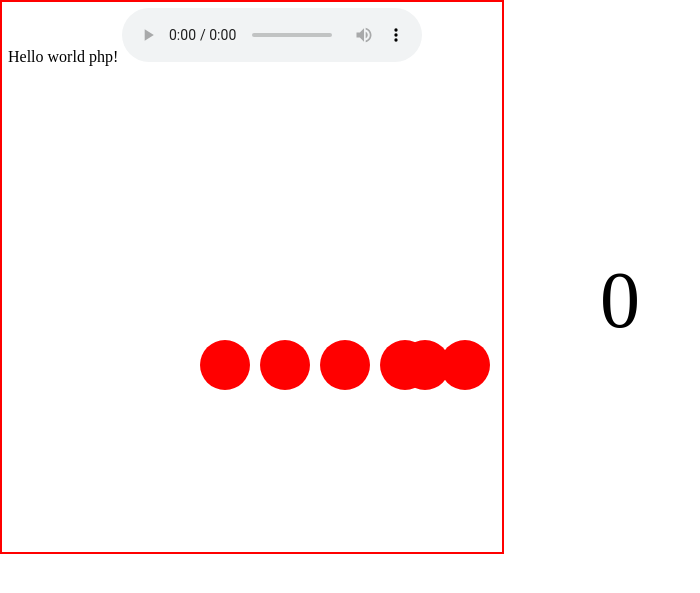
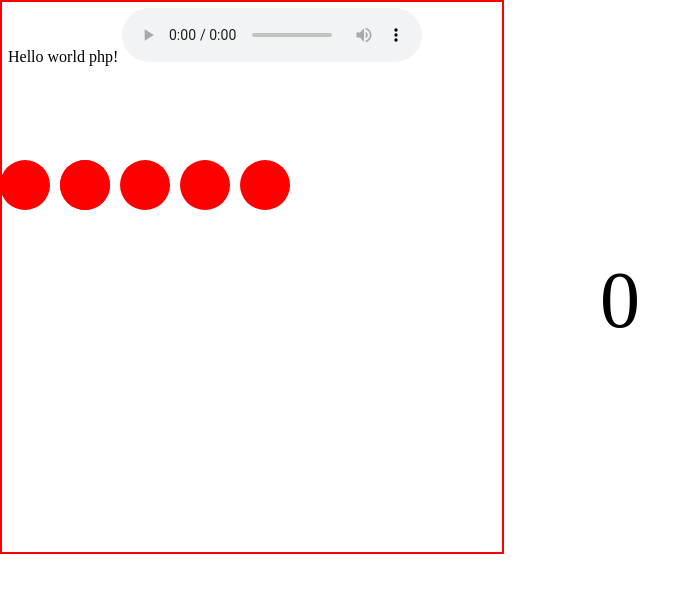
Before and after one commit to alissonrangel/mod07revisao, a PHP site: page / in a window 1280 px wide. Shown: the top 593 px of the page, without its empty margins (0-700 px from the left). Run offline with PHP 8.4, Linux system fonts and the light colour scheme.

Commit message:
versão beta terminada

```diff
--- a/index.php
+++ b/index.php
@@ -16,7 +16,7 @@
             var placar;
             var indo;
             var indop2;
-            //var bolas;
+            var bolas;
 
             function carregar(){
 
@@ -24,8 +24,10 @@
                 posicoes = [0, 60, 120, 180, 240, 300];
                 indo = [true,true,true,true,true, true];
                 indop2 = [true,true,true,true,true, true];
-
-               for ( var i = 0 ; i<6 ;i++){
+                var bola = document.getElementById("bola0");
+                bolas = [bola, bola, bola, bola, bola, bola];
+                for ( var i = 0 ; i<6 ;i++){
+                    bolas[i] = document.getElementById("bola" + i);
                     addBola(i);
                     console.log("bola " + i + " adicionada");
                 }
@@ -34,31 +36,32 @@
             }
 
             function addBola(index){
-                var bola = document.createElement("div");
+                //var bola = document.createElement("div");
                 console.log("bola " + index + " adicionada");
-                bola.setAttribute("class","bola");
+                //bola.setAttribute("class","bola");
 
                 //p1 = posicoes[Math.floor(Math.random() * 6)];
                 p1 = posicoes[index];
                 p2 = 500;
-                bola.setAttribute("style", "left: "+p1+"px; top: "+p2+"px");
-                bola.setAttribute("onmousedown","estourar(this, "+index+") ");
-                document.body.appendChild(bola);
+                bolas[index].setAttribute("style", "display: block; left: "+p1+"px; top: "+p2+"px");
+                bolas[index].setAttribute("onmousedown","estourar(this, "+index+") ");
+                //document.body.appendChild(bola);
                 //setInterval(function(){up(spaceship);},10);
-                setInterval(function (){movimentarBolas(bola, index);}, 30);
+                setInterval(function (){movimentarBolas(bolas[index], index);}, 100);
             }
 
             function estourar(bola, index){
-                p1 = parseInt(bola.style.left);
-                p2 = parseInt(bola.style.top);
+                //p1 = parseInt(bola.style.left);
+                //p2 = parseInt(bola.style.top);
 
                 document.getElementById('player').play()
                 console.log("bola " + index + " removida");
                 indo[index] = true;
                 indop2[index] = true;
-                document.body.removeChild(bola);
-                p1 = posicoes[index];
-                p2 = 500;
+                bola.setAttribute("style", "display: none; left: "+p1+"px; top: "+p2+"px");
+                //document.body.removeChild(bola);
+                //p1 = posicoes[index];
+                //p2 = 500;
                 addBola(index);
                 placar();
             }
@@ -88,17 +91,18 @@
                 }
                 if (indo[index]){
                     p1 += 10;
-                    //console.log("posicao p1 " + p1);
+                    console.log(index + "posicao p1 " + p1);
                     if ( p1 >= 450){
                         indo[index] = false;
                     }
                 } else {
                     p1 -= 10;
+                    console.log(index + "posicao p1 " + p1);
                     if ( p1 <=0 ){
                         indo[index] = true;
                     }
                 }
-                bola.setAttribute("style", "left: "+p1+"px; top: "+p2+"px");
+                bola.setAttribute("style", "display: block; left: "+p1+"px; top: "+p2+"px");
             }
         </script>
         <style type="text/css">
@@ -108,7 +112,7 @@
                 background-color: #f00;
                 border-radius: 25px;
                 position: absolute;
-
+                display: none;
             }
             .placar{
                 height: 200px;
@@ -145,5 +149,11 @@
             <source src="js/4.mp3" type="audio/mpeg"/>
         </audio>
         <div class="placar" id="placar">0</div>
+        <div id="bola0" class="bola"></div>
+        <div id="bola1" class="bola"></div>
+        <div id="bola2" class="bola"></div>
+        <div id="bola3" class="bola"></div>
+        <div id="bola4" class="bola"></div>
+        <div id="bola5" class="bola"></div>
     </body>
 </html>
```
Also changed, not shown: 2 other files.
